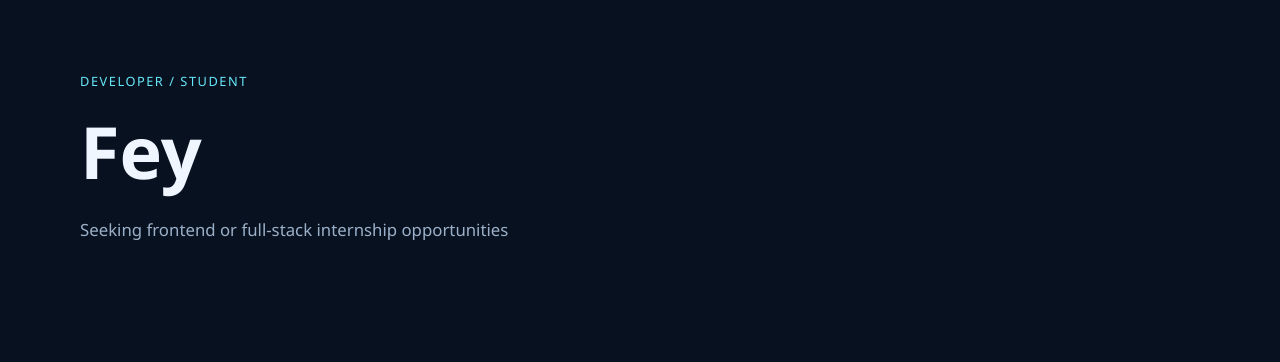
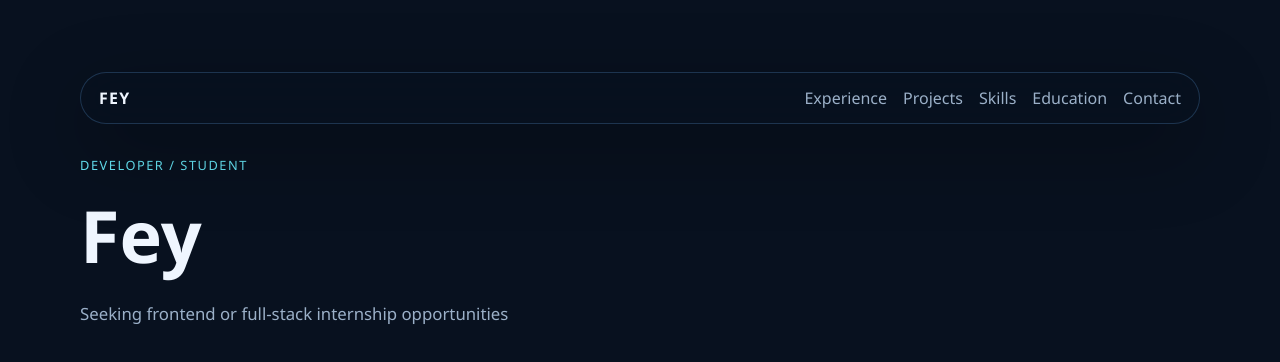
Before and after one commit to Char-1232323/zhafei.io, a React (Vite) app: page / in a window 1280 px wide. Shown: the top 362 px of the page. Built offline with nearby package versions, Linux system fonts and the light colour scheme.

Commit message:
feat: add sticky homepage navigation

```diff
--- a/src/app/AppShell.tsx
+++ b/src/app/AppShell.tsx
@@ -1,10 +1,12 @@
 import styles from './AppShell.module.css'
 import { siteContent } from '../data/siteContent'
+import Header from '../components/Header/Header'
 
 function AppShell() {
   return (
     <div className={styles.page}>
       <main id="top" className={styles.main}>
+        <Header />
         <p className={styles.kicker}>{siteContent.profile.role}</p>
         <h1 className={styles.placeholder}>{siteContent.profile.name}</h1>
         <p className={styles.subtitle}>{siteContent.profile.targetRole}</p>
--- /dev/null
+++ b/src/components/Header/Header.module.css
@@ -0,0 +1,43 @@
+.header {
+  position: sticky;
+  top: 16px;
+  z-index: 20;
+  display: flex;
+  align-items: center;
+  justify-content: space-between;
+  gap: 16px;
+  padding: 14px 18px;
+  margin-bottom: 32px;
+  background: rgba(8, 17, 31, 0.72);
+  border: 1px solid var(--line);
+  border-radius: 999px;
+  backdrop-filter: blur(20px);
+  box-shadow: var(--shadow);
+}
+
+.brand,
+.link {
+  color: var(--text);
+  text-decoration: none;
+}
+
+.brand {
+  font-weight: 700;
+  letter-spacing: 0.08em;
+  text-transform: uppercase;
+}
+
+.nav {
+  display: flex;
+  gap: 16px;
+  flex-wrap: wrap;
+}
+
+.link {
+  color: var(--muted);
+}
+
+.link:hover,
+.link:focus-visible {
+  color: var(--accent);
+}
--- /dev/null
+++ b/src/components/Header/Header.tsx
@@ -0,0 +1,29 @@
+import styles from './Header.module.css'
+
+const links = [
+  { label: 'Experience', href: '#experience' },
+  { label: 'Projects', href: '#projects' },
+  { label: 'Skills', href: '#skills' },
+  { label: 'Education', href: '#education' },
+  { label: 'Contact', href: '#contact' }
+]
+
+function Header() {
+  return (
+    <header className={styles.header}>
+      <a href="#top" className={styles.brand}>
+        Fey
+      </a>
+
+      <nav aria-label="Primary" className={styles.nav}>
+        {links.map((link) => (
+          <a key={link.href} href={link.href} className={styles.link}>
+            {link.label}
+          </a>
+        ))}
+      </nav>
+    </header>
+  )
+}
+
+export default Header
```
Also changed, not shown: 1 other file (tests, documents, lock files or other folders).
